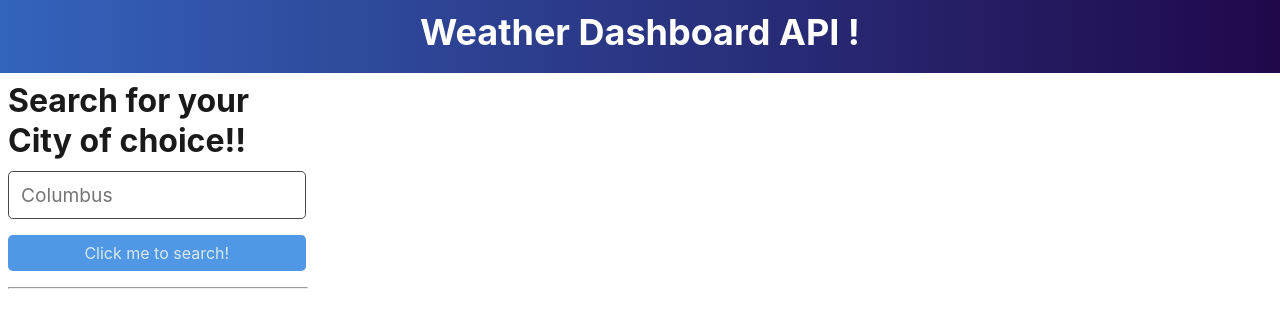
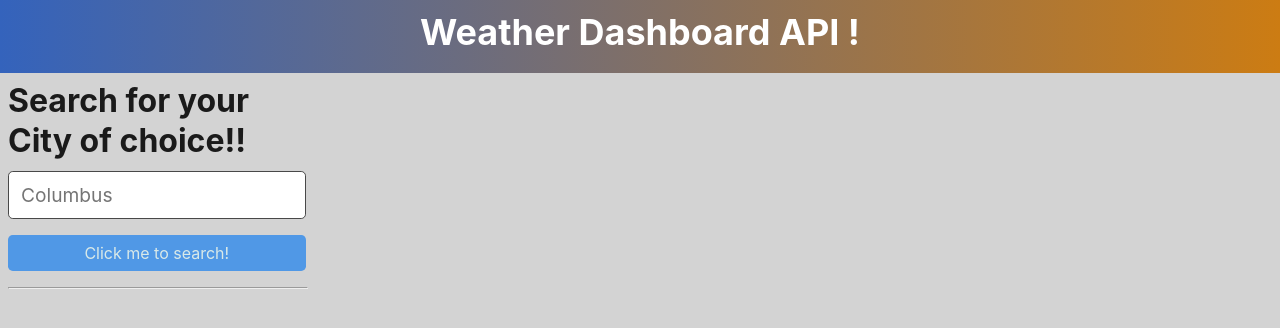
Before and after one commit to drae7299/Weather_Dashboard_API, a plain HTML site: page index.html in a window 1280 px wide. Drawn offline with nearby package versions, Linux system fonts and the light colour scheme.

Commit message:
changes to js

```diff
--- a/script.js
+++ b/script.js
@@ -13,9 +13,15 @@ var searchHistoryContainer = document.querySelector("#history");
 //event listerner on submit
 //loop through recent search to give most recent
 //also added in the ability for the on click button to access the container to append into the innner html
-function renderUserHistory() {
-  searchHistoryContainer.innerHTML = '';
-
+//creating the append function for the handler to use for logic
+//if there is not search input basically, return nothing i think?
+//push search up
+//take local storage data and stringify the json data from search History
+//render history now but calling the function
+//function for the accurate displayed time and date
+// Function to display the search history list.
+function renderSearchHistory() {
+  searchHistoryContainer.innerHTML = "";
 
   for (var i = searchHistory.length - 1; i >= 0; i--) {
     var btn = document.createElement("button");
@@ -28,30 +34,23 @@ function renderUserHistory() {
   }
 }
 
-//creating the append function for the handler to use for logic
 function appendToHistory(search) {
-  //if there is not search input basically, return nothing i think?
   if (searchHistory.indexOf(search) !== -1) {
     return;
   }
-  //push search up
   searchHistory.push(search);
-  //take local storage data and stringify the json data from search History
-  localStorage.setItem('search-history', JSON.stringify(searchHistory));
-  //render history now but calling the function
+
+  localStorage.setItem("search-history", JSON.stringify(searchHistory));
   renderSearchHistory();
 }
 
 function initSearchHistory() {
-    var storedHistory = localStorage.getItem('search-history');
+  var storedHistory = localStorage.getItem("search-history");
   if (storedHistory) {
     searchHistory = JSON.parse(storedHistory);
   }
   renderSearchHistory();
 }
-
-//function for the accurate displayed time and date
-
 function renderCurrentWeather(city, weather) {
   var date = dayjs().format("M/D/YYYY");
   //create vars for required functionality
--- a/style.css
+++ b/style.css
@@ -6,6 +6,7 @@
 
   body {
     margin: 0;
+    background-color: lightgray;
   }
 
   main {
@@ -45,9 +46,6 @@
   }
   small {
     font-size: 80%;
-  }
-  sub,
-  sup {
   }
 
   sub {
@@ -1564,8 +1562,8 @@
   }
 
   .weather-header {
-    background: #20084a;
-    background: -webkit-linear-gradient(right, #20084a, #3463bc);
-    background: -moz-linear-gradient(right, #20084a, #3463bc);
-    background: linear-gradient(to left, #20084a, #3463bc);
-  }
+    background: #cc7c13;
+    background: -webkit-linear-gradient(right, #cc7c13, #3463bc);
+    background: -moz-linear-gradient(right, #cc7c13, #3463bc);
+    background: linear-gradient(to left, #cc7c13, #3463bc);
+  }
```
Also changed, not shown: index.html (+0 -3 lines). Lines whose indentation alone changed are shown as unchanged.
